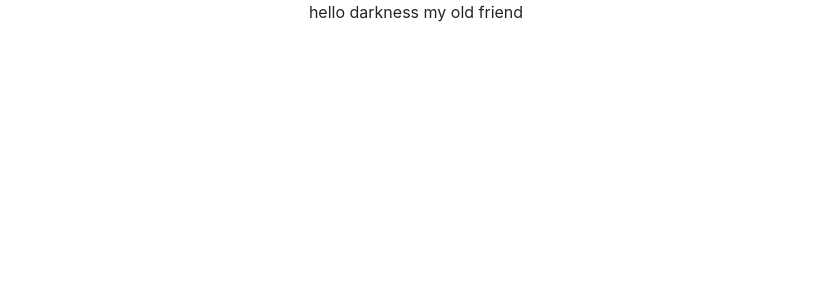
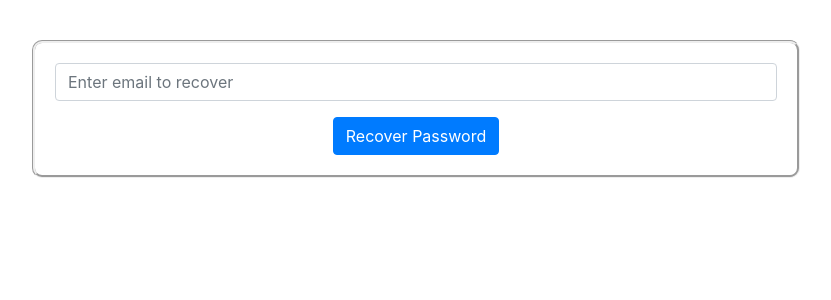
Before and after one commit to Gwanom/spotigram-client, a React (Create React App) app in the folder client/: page /forgot in a window 1280 px wide. Shown: the top 300 px of the page, without its empty margins (224-1055 px from the left). Built offline with nearby package versions, Linux system fonts and the light colour scheme.

Commit message:
Finished the ForgotPasswordComponent.js file

```diff
--- a/client/src/Components/Users/ForgotPasswordComponent.js
+++ b/client/src/Components/Users/ForgotPasswordComponent.js
@@ -1,11 +1,17 @@
 import React from "react";
+import '../../App.css';
 
 export class ForgotPasswordComponent extends React.Component{
 
     render(){
         return(
             <React.Fragment>
-                hello darkness my old friend
+                <div className="login_div">
+                    <form className="login_form">
+                        <input type="text" className="form-control" placeholder="Enter email to recover"/>
+                        <button type="button" class="btn btn-primary mt-3">Recover Password</button>
+                    </form>
+                </div>
             </React.Fragment>
         )
     }
```
